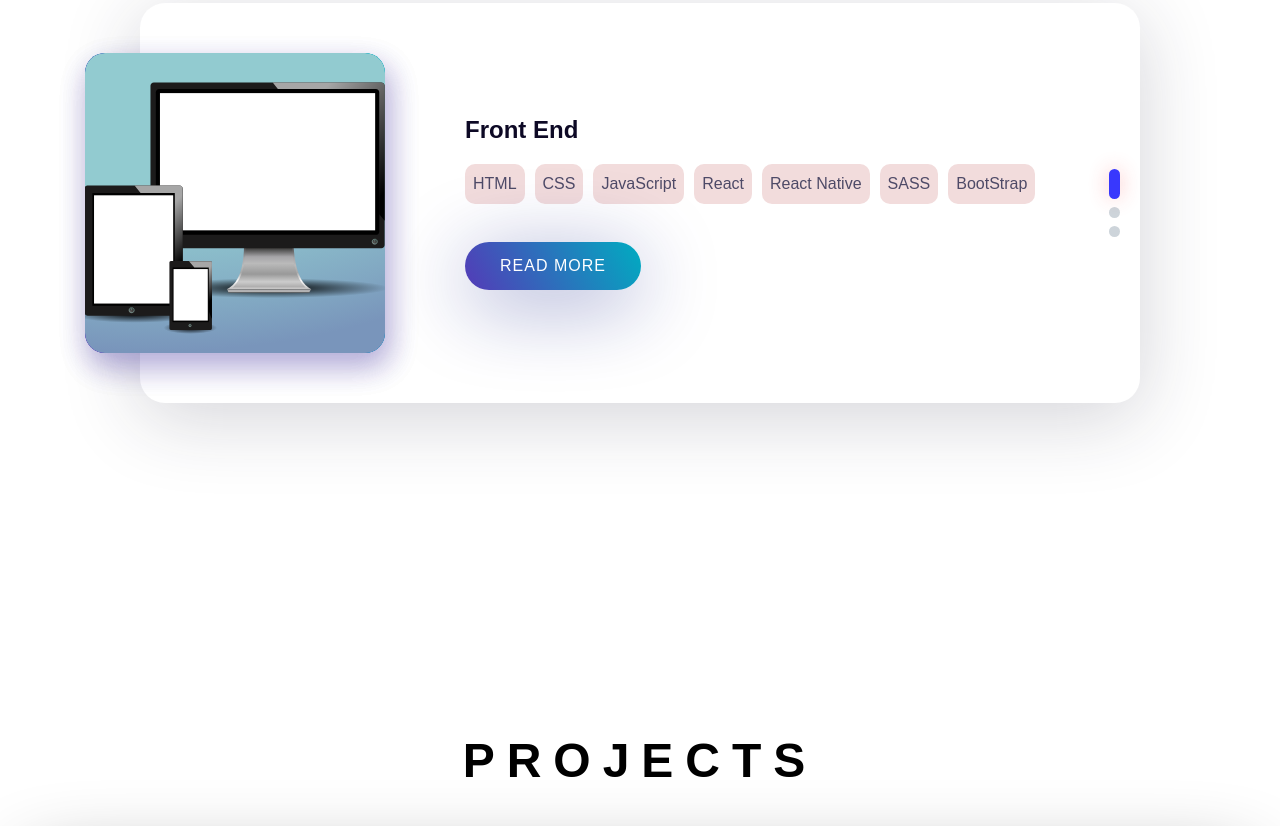
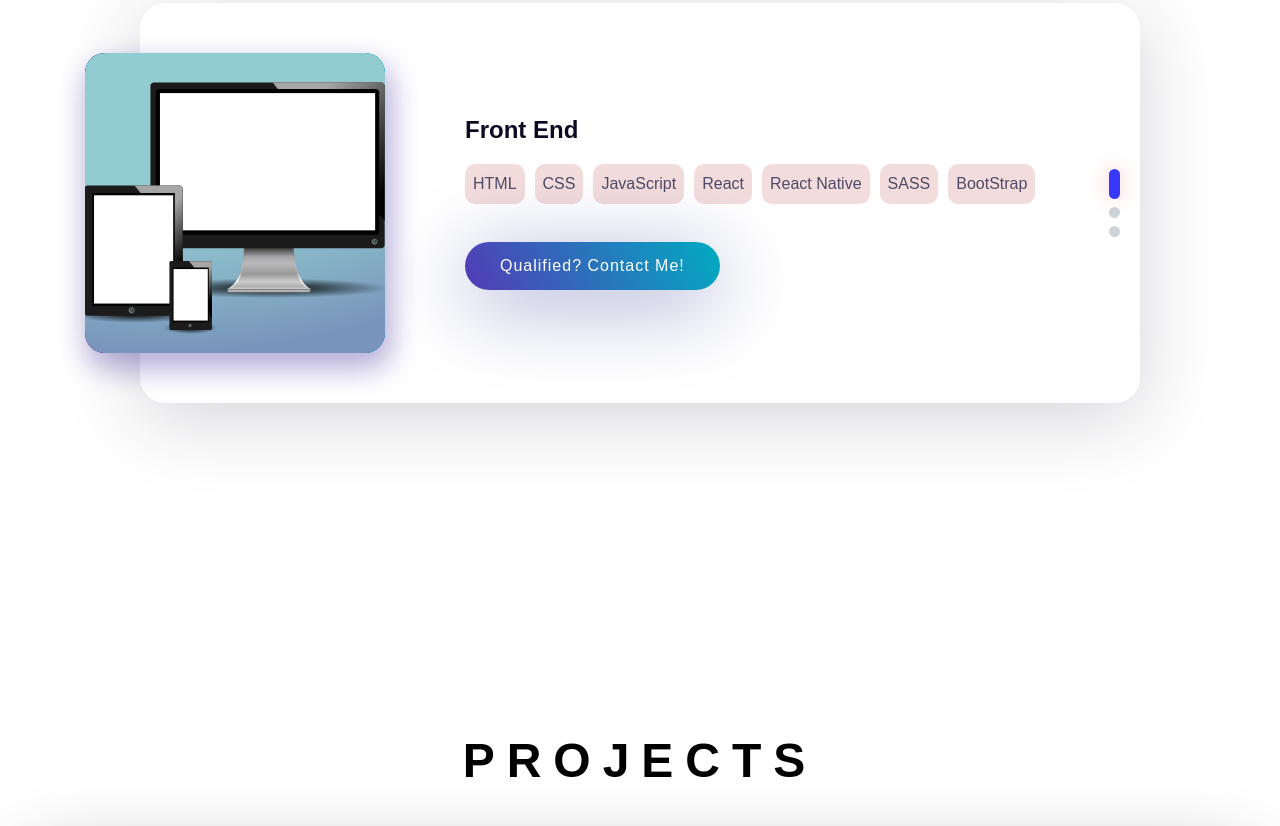
Before and after one commit to OQures/Porfolio-Page, a plain HTML site: page index.html in a window 1280 px wide. Shown: the part 1689-2515 px from the top of the page. Drawn offline with nearby package versions, Linux system fonts and the light colour scheme.

Commit message:
Bug Fixes

```diff
--- a/index.html
+++ b/index.html
@@ -110,7 +110,7 @@
 							<div class="skillType">BootStrap</div>
 						</div>
 					  </div>
-					  <a href="#" class="blog-slider__button">READ MORE</a>
+					  <a href="#" class="blog-slider__button" onclick="toggleModal()">Qualified? Contact Me!</a>
 					</div>
 				  </div>
 
@@ -125,7 +125,7 @@
 							<div class="skillType">MongoDB</div>
 							<div class="skillType">Express</div>						</div>
 					  </div>
-					  <a href="#" class="blog-slider__button">READ MORE</a>
+					  <a href="#" class="blog-slider__button" onclick="toggleModal()">Qualified? Contact Me!</a>
 					</div>
 				  </div>
 
@@ -144,7 +144,7 @@
 							<div class="skillType">NodeJS</div>
 						</div>
 					  </div>
-					  <a href="#" class="blog-slider__button">READ MORE</a>
+					  <a href="#" class="blog-slider__button" onclick="toggleModal()">Qualified? Contact Me!</a>
 					</div>
 				  </div>
 
--- a/main.css
+++ b/main.css
@@ -349,7 +349,7 @@ section h2 {
 
 @media (min-width: 310px) {
 	.mySkills {
-		margin-top: 650px;
+		margin-top: 850px;
 	}
 }
 
```
